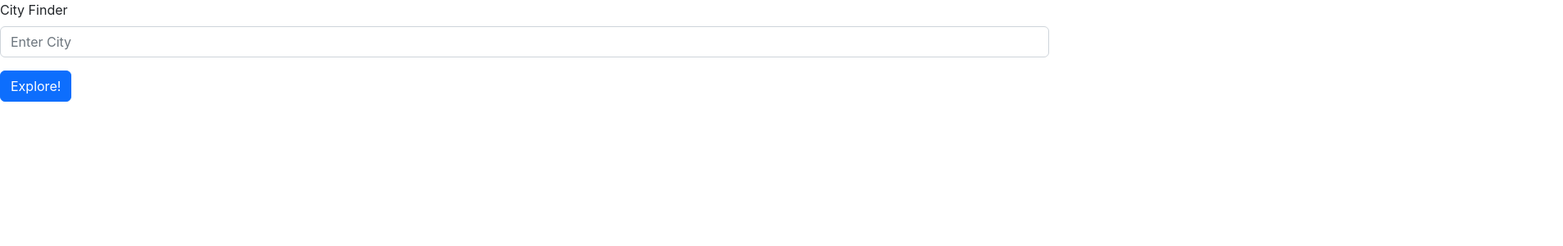
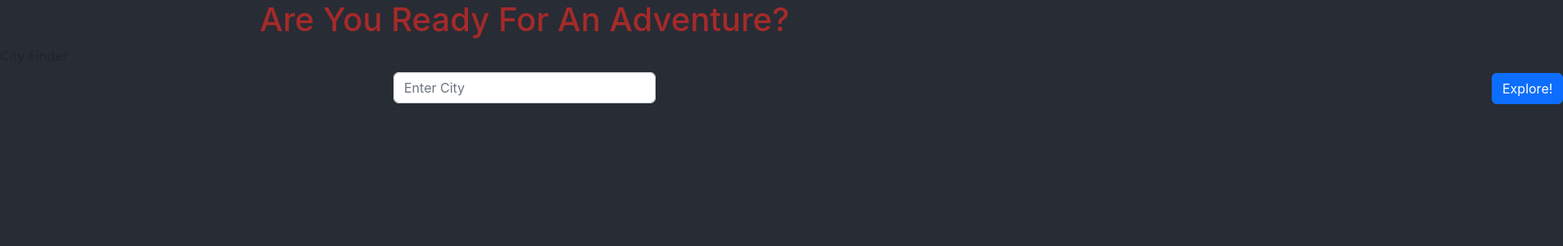
Before and after one commit to AndrewVreeland/city-explorer, a React (Create React App) app: page / in a window 1280 px wide. Shown: the top 300 px of the page at 82% size, 1907 px wide, since content can reach past the window. Built offline with nearby package versions, Linux system fonts and the light colour scheme.

Commit message:
finsihed some css

```diff
--- a/src/App.js
+++ b/src/App.js
@@ -11,6 +11,7 @@ class App extends React.Component {
     this.state = {
       city: '',
       cityData: {},
+      errorMessage: ''
     }
   }
 
@@ -21,8 +22,11 @@ class App extends React.Component {
   }
 
   // ** async/await - handle our async code
+  // ** try/catch - handle our errors - TRY ressolves our successful promises & CATCH rejected promise
   getCityData = async (event) => {
     event.preventDefault()
+
+    try {
 
       //TODO: use axiopus to get the dat from locationIQ - using city in state
       let url = `https://us1.locationiq.com/v1/search?key=${process.env.REACT_APP_LOCATIONIQ_API_KEY}&q=${this.state.city}&format=json`
@@ -32,8 +36,33 @@ class App extends React.Component {
       console.log(cityDataFromAxio.data[0]);
       //TODO: set state with the data that comes back from axios
       this.setState({
-      cityData: cityDataFromAxio.data[0]
+        cityData: cityDataFromAxio.data[0],
+        error: false
       })
+
+    } catch (error) {
+      console.log(error.message)
+      this.setState({
+        errorMessage: false,
+
+      })
+    }
+
+
+
+
+
+
+    //   //TODO: use axiopus to get the dat from locationIQ - using city in state
+    //   let url = `https://us1.locationiq.com/v1/search?key=${process.env.REACT_APP_LOCATIONIQ_API_KEY}&q=${this.state.city}&format=json`
+
+    //   let cityDataFromAxio = await axios.get(url);
+
+    //   console.log(cityDataFromAxio.data[0]);
+    //   //TODO: set state with the data that comes back from axios
+    //   this.setState({
+    //     cityData: cityDataFromAxio.data[0]
+
   }
 
 
@@ -41,32 +70,41 @@ class App extends React.Component {
   render() {
     console.log(this.state)
     return (
-      <div>
+      <section>
         <CityExplorerForm
           city={this.state.city}
           cityData={this.state.cityData}
           getCityData={this.getCityData}
           handleCityInput={this.handleCityInput}
         />
-        {this.state.cityData.display_name ?
+        {this.state.cityData.display_name &&
+          <div id='idText'>
           <p>
             {this.state.cityData.display_name}
           </p>
-
-          : null
-        }
-        {this.state.cityData.lat &&
-          <p>
-            Longitutde:{this.state.cityData.lat}
-          </p>
+          </div>
         }
 
-        {this.state.cityData.lon &&
-          <p>
-            Latitude:{this.state.cityData.lat}
-          </p>
+
+
+
+
+        {this.state.error
+          ? <p>{this.state.errorMessage}</p>
+          : Object.keys(this.state.cityData).length > 0 &&
+          <div id='dataContainer'> <img src={`https://maps.locationiq.com/v3/staticmap?key=${process.env.REACT_APP_LOCATIONIQ_API_KEY}&center=${this.state.cityData.lat},${this.state.cityData.lon}&zoom=13`} alt='map of current city'></img>
+            <div id='textContainer'> <div id='lat'>
+              <p>Latitude:{this.state.cityData.lat}</p>
+            </div>
+            <div>
+
+            <p id='lon'>Longitutde:{this.state.cityData.lon}</p>
+            </div>
+            </div>
+          </div>
+
         }
-      </div>
+      </section>
     )
   }
 
--- a/src/CityExplorerForm.js
+++ b/src/CityExplorerForm.js
@@ -5,16 +5,18 @@ class CityExplorerForm extends React.Component{
 
   render() {
     return(
-
+      <div>
+        <h1>Are You Ready For An Adventure?</h1>
     <Form onSubmit={this.props.getCityData} >
       <Form.Group className="mb-3" controlId="formBasicEmail">
         <Form.Label>City Finder</Form.Label>
-        <Form.Control type="text" onChange={this.props.handleCityInput} placeholder="Enter City" />
+        <Form.Control id='textInput' type="text" onChange={this.props.handleCityInput} placeholder="Enter City" />
       </Form.Group>
       <Button variant="primary" type="submit">
         Explore!
       </Button>
     </Form>
+    </div>
 
     )
   }
--- a/src/index.css
+++ b/src/index.css
@@ -1,13 +1,58 @@
 body {
   margin: 0;
-  font-family: -apple-system, BlinkMacSystemFont, 'Segoe UI', 'Roboto', 'Oxygen',
-    'Ubuntu', 'Cantarell', 'Fira Sans', 'Droid Sans', 'Helvetica Neue',
+  font-family: -apple-system, BlinkMacSystemFont, "Segoe UI", "Roboto", "Oxygen",
+    "Ubuntu", "Cantarell", "Fira Sans", "Droid Sans", "Helvetica Neue",
     sans-serif;
   -webkit-font-smoothing: antialiased;
   -moz-osx-font-smoothing: grayscale;
+  background-color: #282c34 !important;
 }
 
 code {
-  font-family: source-code-pro, Menlo, Monaco, Consolas, 'Courier New',
+  font-family: source-code-pro, Menlo, Monaco, Consolas, "Courier New",
     monospace;
 }
+p {
+  color: white !important;
+}
+#textContainer {
+  display:flex ;
+  justify-content: space-around;
+width: 615px;
+margin-left: auto;
+margin-right: auto;
+}
+h1{
+  text-align: center !important;
+  color: brown;
+}
+
+img{
+  margin-left: auto !important;
+  margin-right: auto !important;
+  justify-content:center ;
+  display: block;
+  border: solid brown 20px;
+  margin-bottom: 10px;
+}
+
+#textInput{
+  margin-left: auto !important;
+  margin-right: auto !important;
+  width: 25%;
+}
+
+#idText{
+  display: flex;
+  justify-content: center;
+}
+button{
+  margin-left: 1820px !important;
+  margin-top: -95px !important;
+}
+lat{
+  padding-left: 10px !important;
+}
+lon{
+
+}
```
Also changed, not shown: src/App.css (+8 -0 lines). Lines whose indentation alone changed are shown as unchanged.
